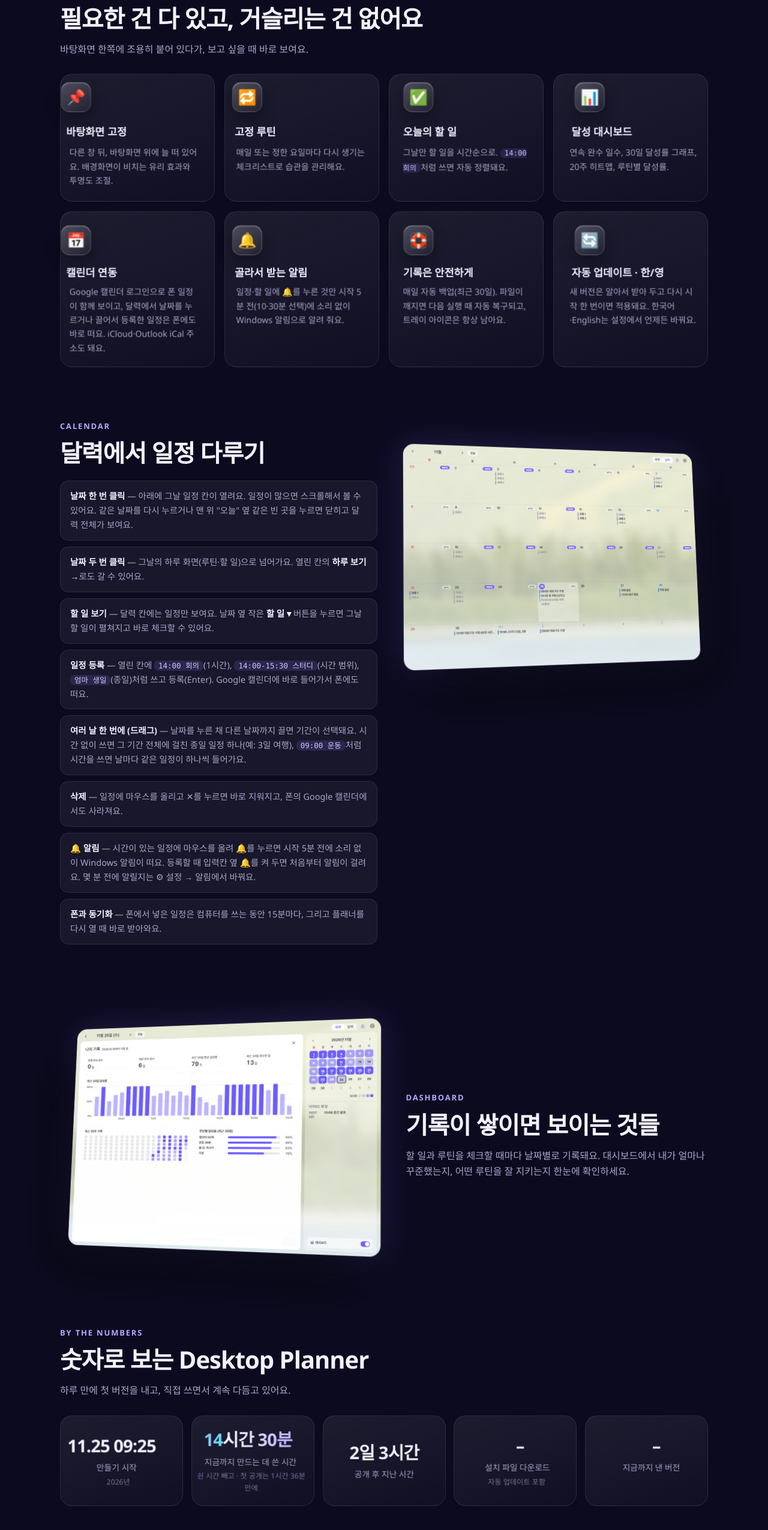
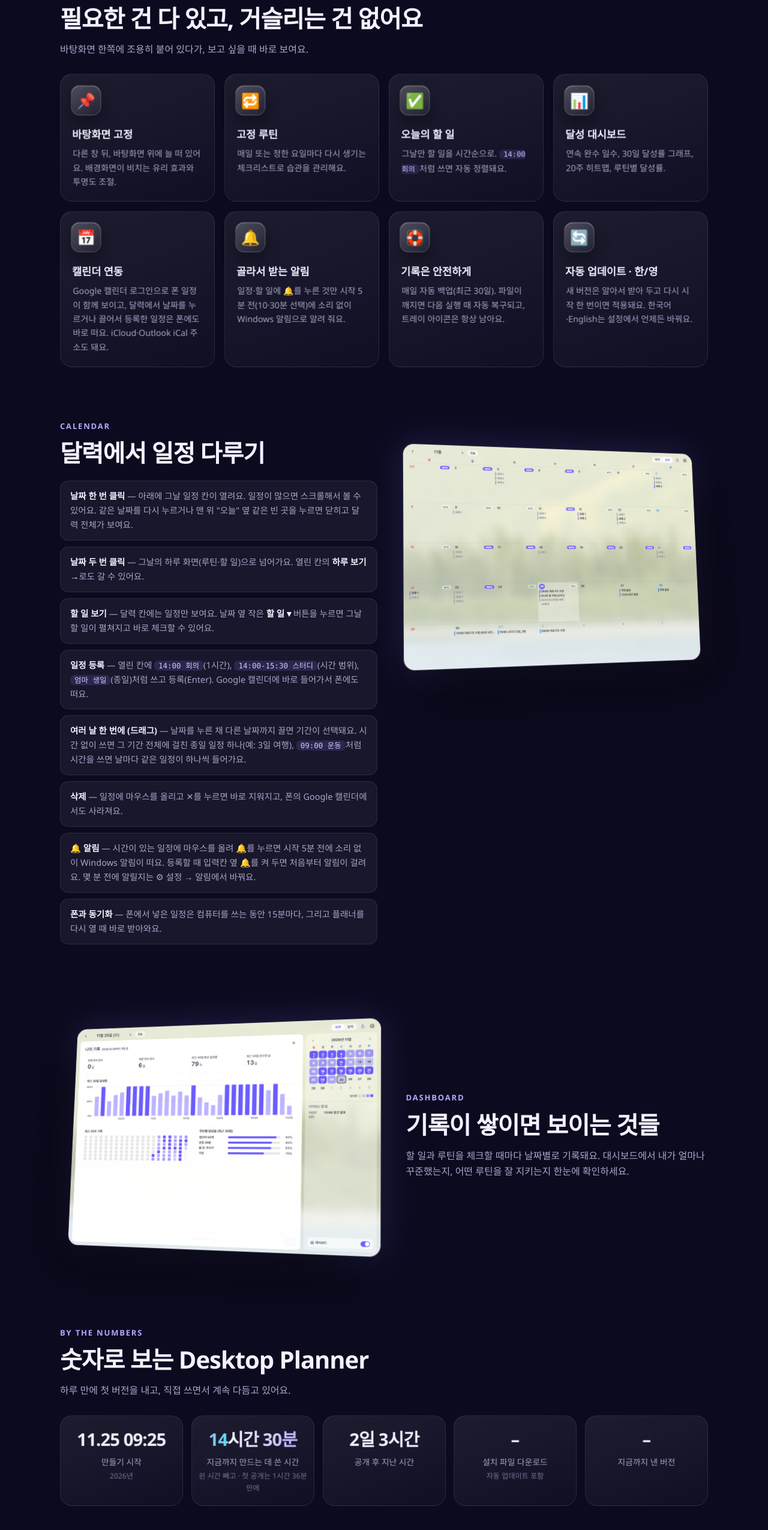
Before and after one commit to bylhn/desktop-planner, an Electron app: page docs/index.html in a window 1280 px wide. Shown: the part 2430-4980 px from the top of the page at 60% size. Drawn offline with Linux system fonts and the light colour scheme; no server answers; animation ran at ten frames a second; a web font is replaced by a local one.

Commit message:
Homepage: keep raised card text centred in its own card
Co-Authored-By: Claude Opus 5.5 <noreply@anthropic.com>

```diff
--- a/docs/index.html
+++ b/docs/index.html
@@ -88,7 +88,7 @@
   .desc { color:var(--soft); margin:0 0 28px; max-width:640px; }
   h2 + .steps, h2 + ol.steps { margin-top:22px; }
 
-  .grid { display:grid; grid-template-columns:repeat(auto-fit,minmax(240px,1fr)); gap:16px; perspective:1000px; }
+  .grid { display:grid; grid-template-columns:repeat(auto-fit,minmax(240px,1fr)); gap:16px; }
   .card { position:relative; background:linear-gradient(160deg,rgba(255,255,255,.08),rgba(255,255,255,.025)); border:1px solid var(--line); border-radius:20px; padding:22px; transform-style:preserve-3d; transition:transform .2s ease-out, border-color .2s; will-change:transform; }
   .card:hover { border-color:rgba(179,169,255,.35); }
   .card::before { content:""; position:absolute; inset:0; border-radius:inherit; background:radial-gradient(300px circle at var(--mx,50%) var(--my,0%),rgba(139,125,255,.18),transparent 60%); opacity:0; transition:opacity .3s; pointer-events:none; }
@@ -118,8 +118,10 @@
   ol.steps li::before { content:counter(s); position:absolute; left:16px; top:12px; width:28px; height:28px; border-radius:9px; background:linear-gradient(135deg,var(--accent),var(--pink)); color:#fff; font-weight:800; display:grid; place-items:center; font-size:13px; box-shadow:0 6px 16px rgba(139,125,255,.45); }
 
   /* stats */
-  .stats { display:grid; grid-template-columns:repeat(auto-fit,minmax(160px,1fr)); gap:14px; perspective:1000px; }
-  .stat { text-align:center; padding:24px 12px 20px; display:flex; flex-direction:column; justify-content:center; min-height:150px; }
+  .stats { display:grid; grid-template-columns:repeat(auto-fit,minmax(160px,1fr)); gap:14px; }
+  .stat { text-align:center; padding:24px 12px 20px; display:flex; flex-direction:column; justify-content:flex-start; min-height:150px; }
+  /* each card is its own 3D scene, so raised text stays centred in its card */
+  .card.tilt { transform:perspective(900px); }
   .stat b { display:block; white-space:nowrap; font-size:clamp(21px,2.3vw,28px); line-height:1.2; font-variant-numeric:tabular-nums; letter-spacing:-.03em; transform:translateZ(36px); }
   .stat span { display:block; margin-top:8px; color:var(--soft); font-size:13.5px; transform:translateZ(18px); }
   .stat small { display:block; color:var(--mute); font-size:12px; margin-top:2px; transform:translateZ(12px); }
@@ -410,7 +412,7 @@
   if (!reduce && fine) document.querySelectorAll('.tilt').forEach(function (el) {
     el.addEventListener('pointermove', function (e) {
       var r = el.getBoundingClientRect(), x = (e.clientX - r.left) / r.width, y = (e.clientY - r.top) / r.height;
-      el.style.transform = 'rotateX(' + ((.5 - y) * 14).toFixed(2) + 'deg) rotateY(' + ((x - .5) * 14).toFixed(2) + 'deg) translateZ(6px)';
+      el.style.transform = 'perspective(900px) rotateX(' + ((.5 - y) * 14).toFixed(2) + 'deg) rotateY(' + ((x - .5) * 14).toFixed(2) + 'deg) translateZ(6px)';
       el.style.setProperty('--mx', (x * 100) + '%'); el.style.setProperty('--my', (y * 100) + '%');
     });
     el.addEventListener('pointerleave', function () { el.style.transform = ''; });
```
